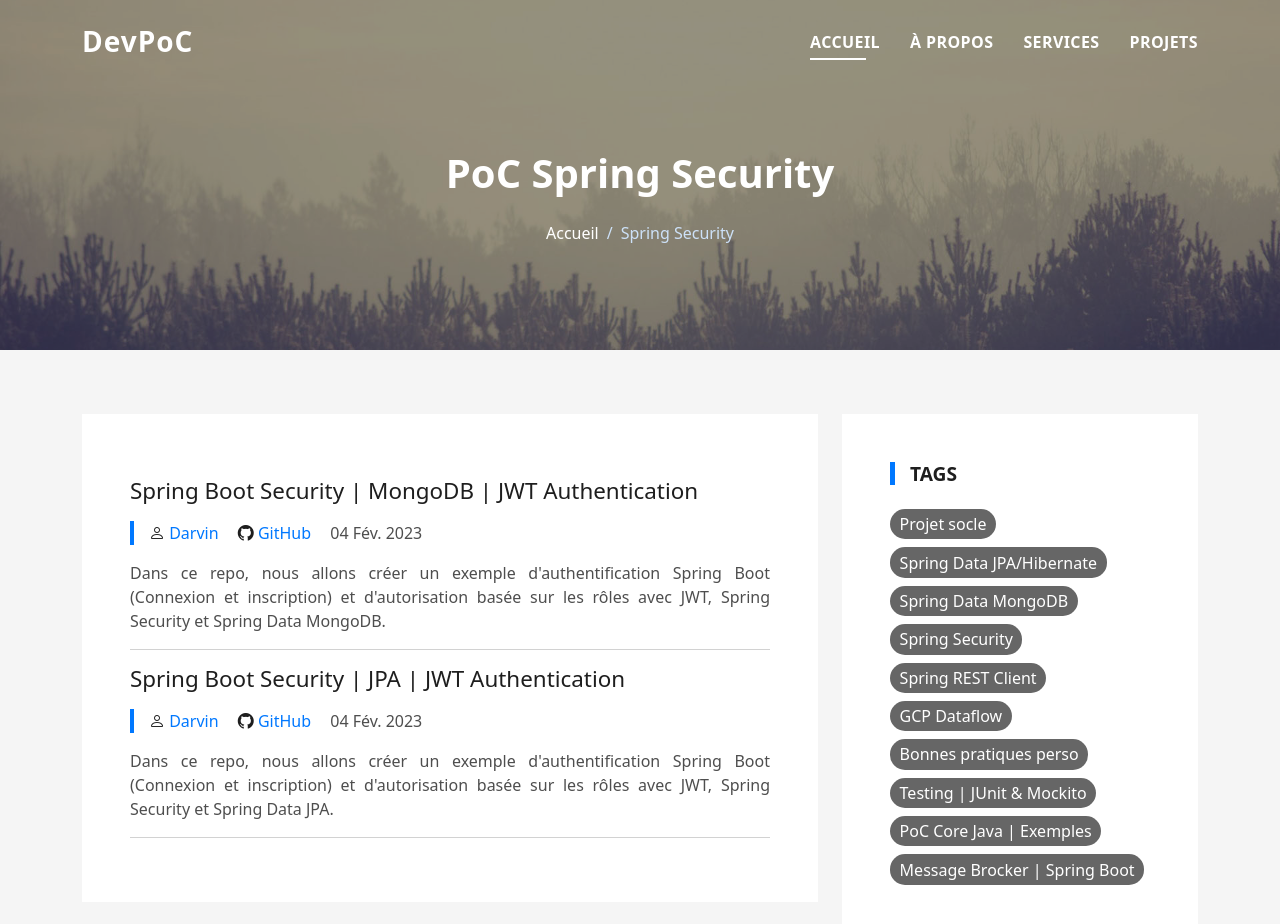
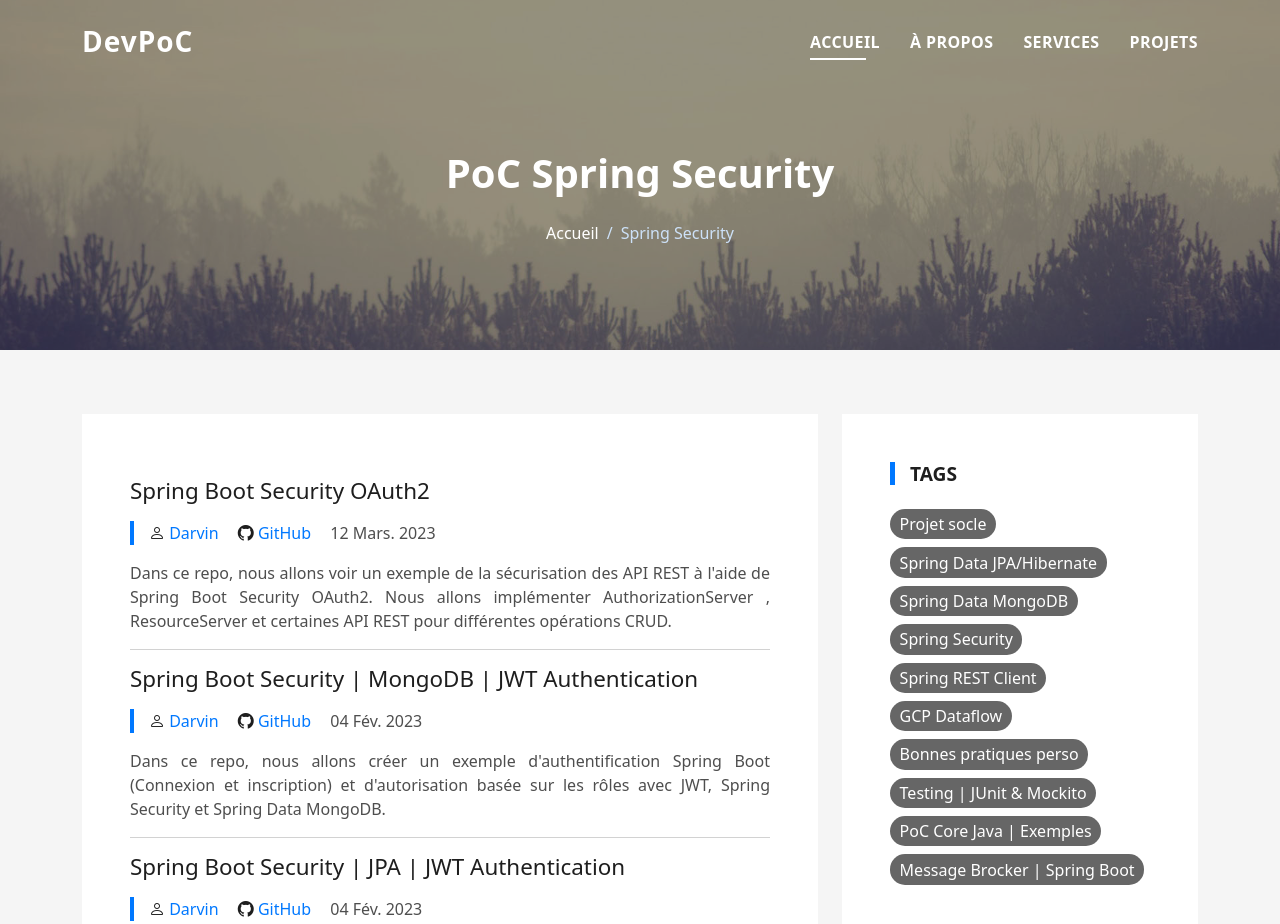
Before and after one commit to darvin-rakotomalala/dev-poc, a plain HTML site: page spring-security.html in a window 1280 px wide. Shown: the top 924 px of the page. Drawn offline with Linux system fonts and the light colour scheme.

Commit message:
spring security oauth2

```diff
--- a/spring-security.html
+++ b/spring-security.html
@@ -74,6 +74,31 @@
         <div class="row">
           <div class="col-md-8">
             <div class="post-box">
+
+              <div class="post-meta">
+                <h3 class="article-title">
+                  <a href="https://github.com/darvin-rakotomalala/spring-security-oauth2">Spring Boot Security
+                    OAuth2</a>
+                </h3>
+                <ul>
+                  <li>
+                    <span class="bi bi-person"></span>
+                    <a href="https://www.linkedin.com/in/darvin-rakotomalala">Darvin</a>
+                  </li>
+                  <li>
+                    <span class="bi bi-github"></span>
+                    <a href="https://github.com/darvin-rakotomalala/spring-security-oauth2">GitHub</a>
+                  </li>
+                  <li>12 Mars. 2023</li>
+                </ul>
+              </div>
+              <div class="article-content">
+                <p class="p-content">
+                  Dans ce repo, nous allons voir un exemple de la sécurisation des API REST à l'aide de Spring Boot
+                  Security OAuth2. Nous allons implémenter AuthorizationServer , ResourceServer et certaines API REST
+                  pour différentes opérations CRUD. </p>
+                <hr />
+              </div>
 
               <div class="post-meta">
                 <h3 class="article-title">
```
